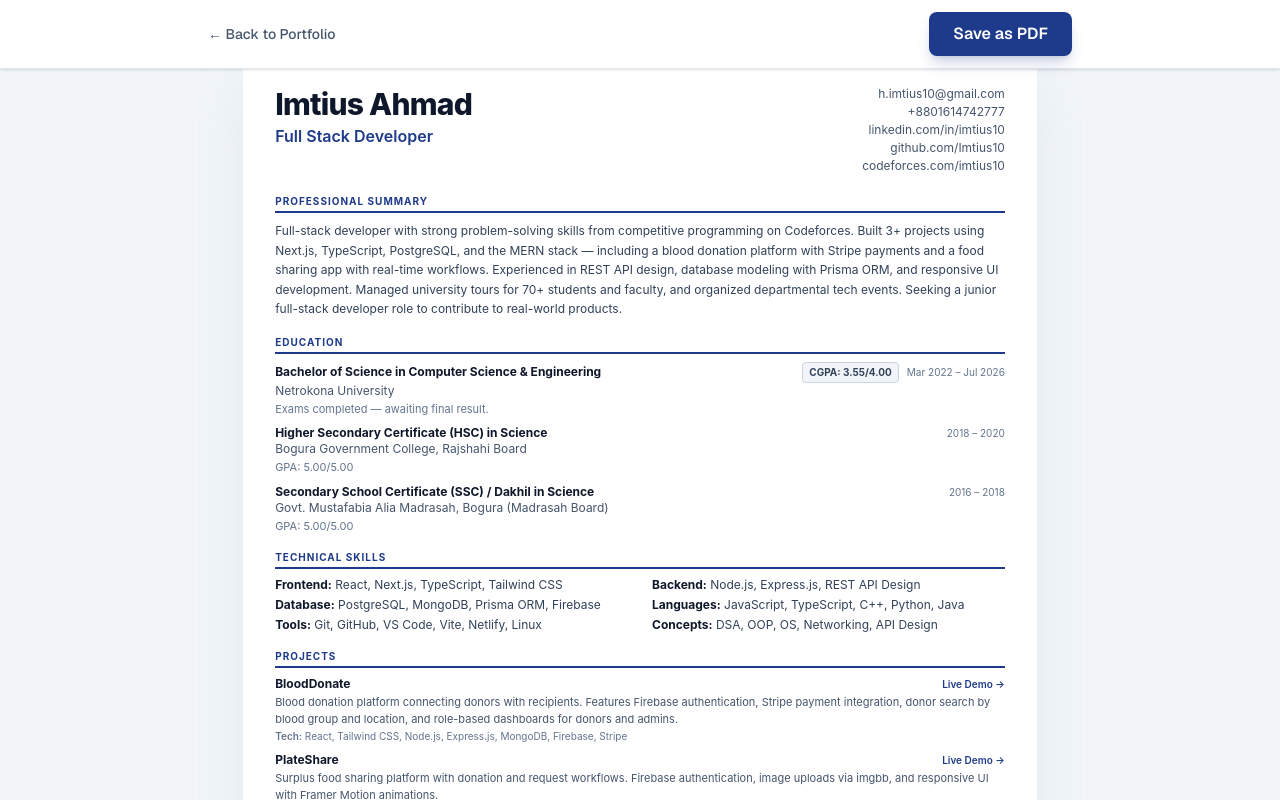
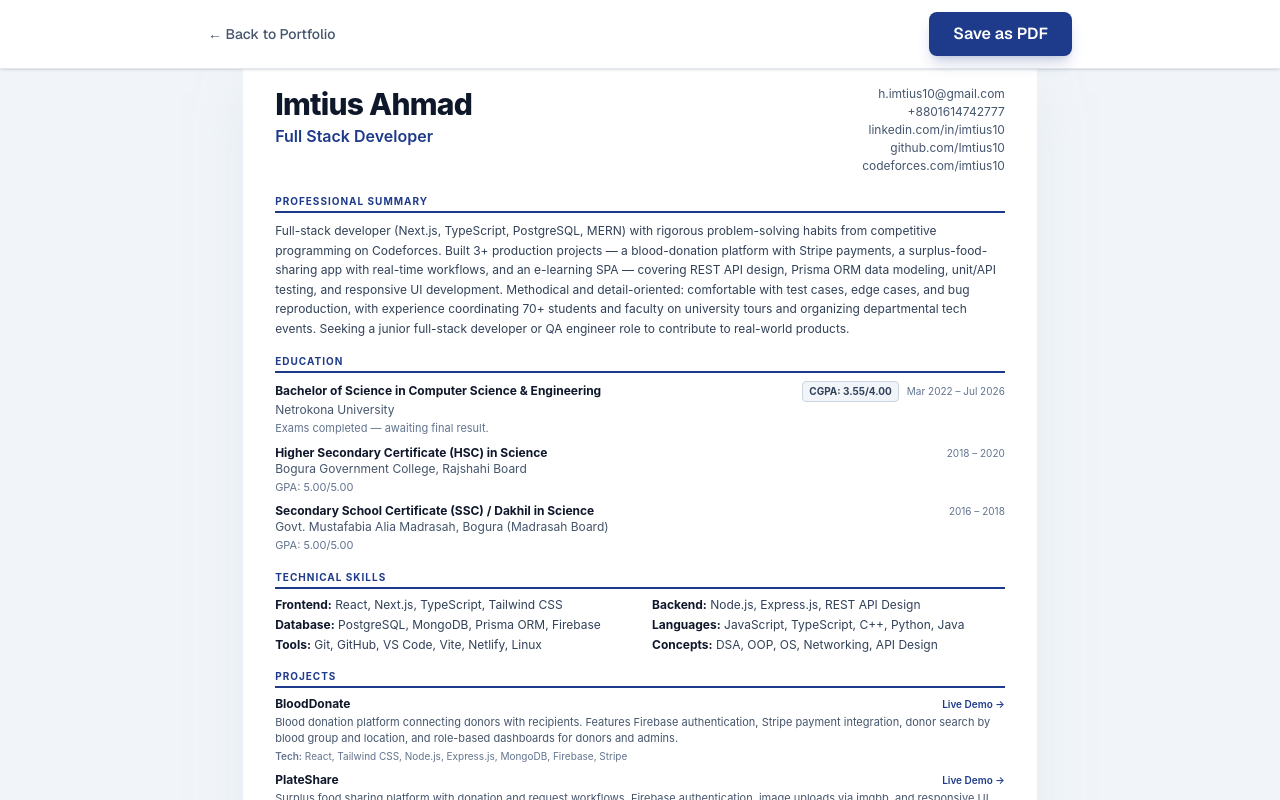
Before and after one commit to Imtius10/portfolio, a Next.js app: page /resume in a window 1280 px wide. Shown: the top 800 px of the page. Built offline with nearby package versions, Linux system fonts and the light colour scheme; no server answers; the database is empty.

Commit message:
feat(resume): HR-friendly professional summary targeting full-stack + QA roles

```diff
--- a/package.json
+++ b/package.json
@@ -10,7 +10,8 @@
     "db:generate": "prisma generate",
     "db:push": "prisma db push",
     "db:seed": "prisma db seed",
-    "db:studio": "prisma studio"
+    "db:studio": "prisma studio",
+    "vercel-build": "prisma generate && npx prisma db push && next build"
   },
   "prisma": {
     "seed": "npx tsx prisma/seed.ts"
--- a/src/app/resume/page.tsx
+++ b/src/app/resume/page.tsx
@@ -139,7 +139,7 @@ export default function ResumePage() {
                 Professional Summary
               </h2>
               <p className="text-xs leading-relaxed text-slate-700">
-                Full-stack developer with strong problem-solving skills from competitive programming on Codeforces. Built 3+ projects using Next.js, TypeScript, PostgreSQL, and the MERN stack — including a blood donation platform with Stripe payments and a food sharing app with real-time workflows. Experienced in REST API design, database modeling with Prisma ORM, and responsive UI development. Managed university tours for 70+ students and faculty, and organized departmental tech events. Seeking a junior full-stack developer role to contribute to real-world products.
+                Full-stack developer (Next.js, TypeScript, PostgreSQL, MERN) with rigorous problem-solving habits from competitive programming on Codeforces. Built 3+ production projects — a blood-donation platform with Stripe payments, a surplus-food-sharing app with real-time workflows, and an e-learning SPA — covering REST API design, Prisma ORM data modeling, unit/API testing, and responsive UI development. Methodical and detail-oriented: comfortable with test cases, edge cases, and bug reproduction, with experience coordinating 70+ students and faculty on university tours and organizing departmental tech events. Seeking a junior full-stack developer or QA engineer role to contribute to real-world products.
               </p>
             </section>
 
```
